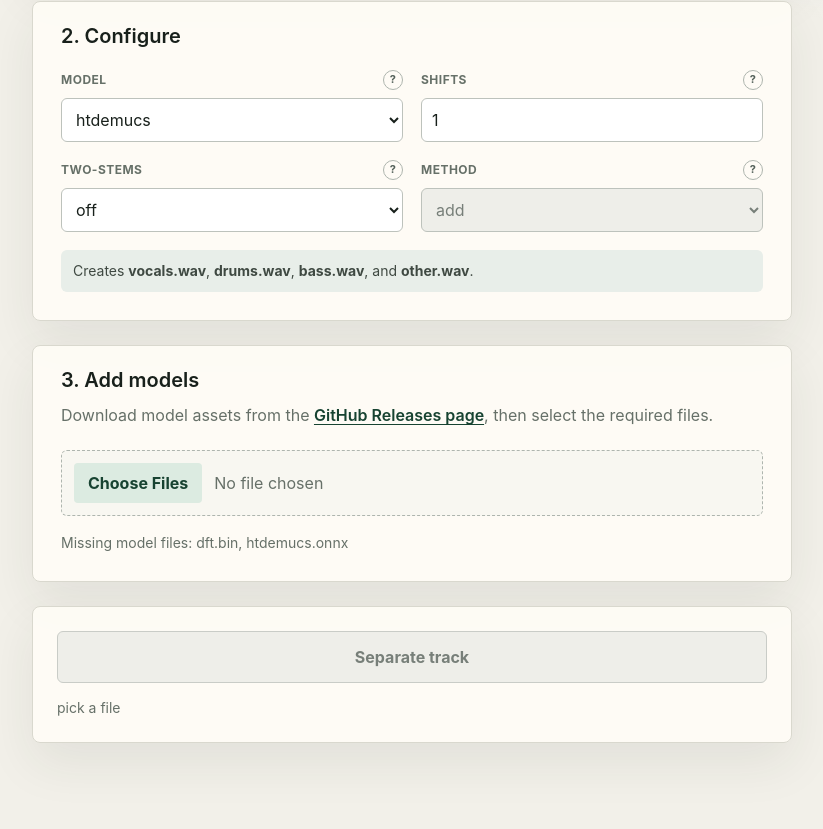
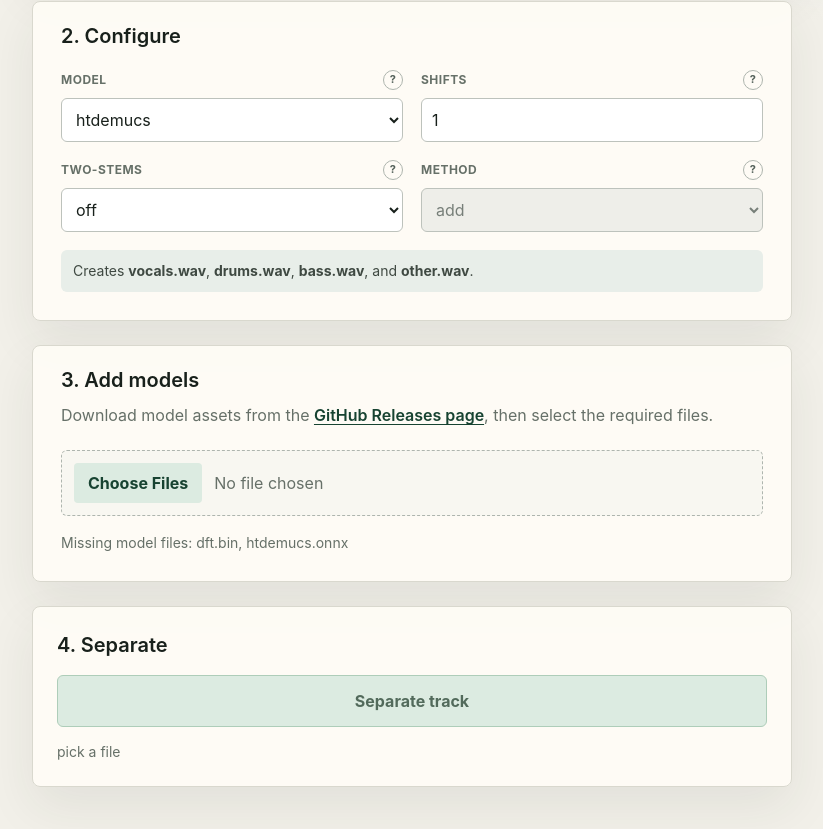
Before and after one commit to hi-ogawa/demucs-onnx, a React (Vite) app in the folder packages/app/: page / in a window 1280 px wide. Shown: the part 494-1323 px from the top of the page, without its empty margins (228-1051 px from the left). Built offline with nearby package versions, Linux system fonts and the light colour scheme.

Commit message:
feat: emphasize separation action
Co-authored-by: OpenCode (gpt-5.6-sol) <noreply@opencode.ai>

```diff
--- a/packages/app/src/app.tsx
+++ b/packages/app/src/app.tsx
@@ -428,9 +428,12 @@ export function App() {
             </p>
           </section>
 
-          <div className="min-w-0 rounded-lg border border-[#d9d8ce] bg-[rgb(255_253_247/90%)] p-6 shadow-[0_20px_50px_rgb(34_47_39/8%)] max-[480px]:p-5">
+          <section className="min-w-0 rounded-lg border border-[#d9d8ce] bg-[rgb(255_253_247/90%)] p-6 shadow-[0_20px_50px_rgb(34_47_39/8%)] max-[480px]:p-5">
+            <h2 className="mb-4 text-xl font-semibold text-[#18201b]">
+              4. Separate
+            </h2>
             <button
-              className="min-h-13 w-full cursor-pointer rounded-md border border-transparent bg-[#78d09b] font-bold text-[#102b1d] hover:not-disabled:bg-[#91dfad] disabled:cursor-not-allowed disabled:border-[#c9ccc7] disabled:bg-[#eeeee9] disabled:text-[#777f79]"
+              className="min-h-13 w-full cursor-pointer rounded-md border border-transparent bg-[#78d09b] font-bold text-[#102b1d] shadow-[0_8px_18px_rgb(23_67_49/16%)] hover:not-disabled:bg-[#91dfad] disabled:cursor-not-allowed disabled:border-[#aecdb9] disabled:bg-[#dcebe1] disabled:text-[#526a5b] disabled:shadow-none"
               id="run"
               disabled={running || !decoded || !modelsReady}
               onClick={handleRun}
@@ -446,7 +449,7 @@ export function App() {
             >
               {running ? "" : status}
             </p>
-          </div>
+          </section>
         </aside>
       </section>
 
```
